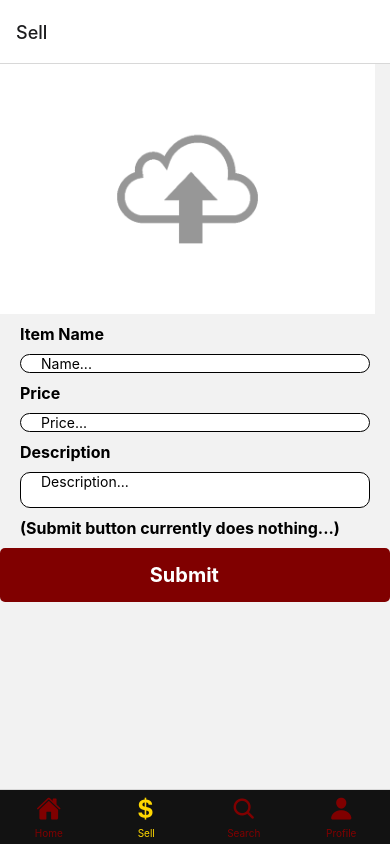
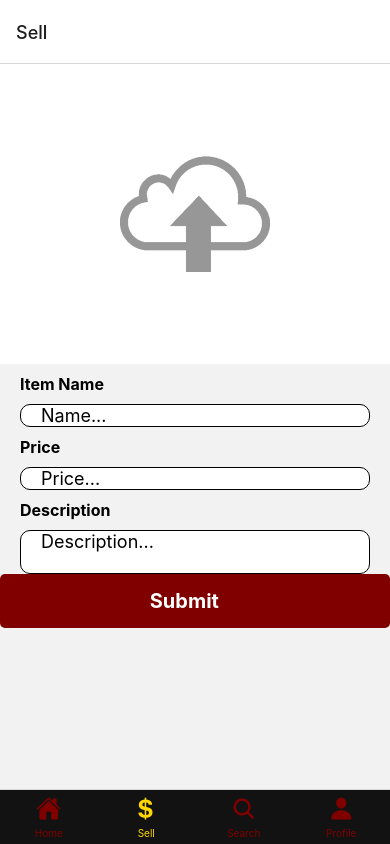
Before and after one commit to Cs262-BASSH/Client, a React Native app: screen /Sell in a window 390 px wide. Built offline with nearby package versions, Linux system fonts and the light colour scheme.

Commit message:
fixed image resizing + bigger text boxes

```diff
--- a/screens/Upload.js
+++ b/screens/Upload.js
@@ -2,9 +2,18 @@ import React from 'react';
 import { View, Text, TextInput, Image, TouchableOpacity, StyleSheet, ScrollView } from 'react-native';
 import * as ImagePicker from 'expo-image-picker';
 import UploadImageTemp from "../assets/UploadImageTemp.png"
+import blank from "../assets/black.png"
+
+global.control = 0;
 
 export default function Upload() {
   const [selectedImage, setSelectedImage] = React.useState(UploadImageTemp);
+	const [defaultImage, setDefaultImage] = React.useState(UploadImageTemp);
+
+	if (control === 0) {
+		setDefaultImage(UploadImageTemp);
+		control = 1;
+	}
 
   let openImagePickerAsync = async () => {
     let permissionResult = await ImagePicker.requestMediaLibraryPermissionsAsync();
@@ -21,19 +30,19 @@ export default function Upload() {
 		}
 
       setSelectedImage({ localUri: pickerResult.uri });
+			setDefaultImage(blank);
 		};
 
   return (
     <ScrollView>
 		<View>
       <TouchableOpacity onPress={openImagePickerAsync}>
-				<Image source={UploadImageTemp} style={styles.defautlImage}/>
+				<Image source={defaultImage} style={styles.defaultImage}/>
 				<Image source={{uri: selectedImage.localUri}}
 					style={styles.image}/>
-
       </TouchableOpacity>
 
-			<Text style={styles.heading}>Item Name</Text>
+			<Text style={styles.firstHeading}>Item Name</Text>
 				<TextInput style={styles.typeInput}
 					placeholder = "Name...">
 			</TextInput>
@@ -45,12 +54,10 @@ export default function Upload() {
 
 			<Text style={styles.heading}>Description</Text>
 					<TextInput style={styles.typeInput}
-			placeholder = "Description..."
-			multiline={true}>
+						placeholder = "Description..." multiline={true}>
 			</TextInput>
 
-			<Text style={styles.heading}>(Submit button currently does nothing...)</Text>
-
+			<Text></Text>
 			<TouchableOpacity onPress={() => null} style={styles.button}>
       	<Text style={styles.buttonText}> Submit</Text>
       </TouchableOpacity>
@@ -60,18 +67,21 @@ export default function Upload() {
 }
 
 const styles = StyleSheet.create({
-  defautlImage: {
-		width: 375,
-    height: 250,
-    justifyContent: 'center',
-    alignItems: 'center',
+  defaultImage: {
+		width: "100%",
+    height: 300,
 		position: "absolute",
 	},
 	image: {
-    width: 375,
-    height: 250,
-    justifyContent: 'center',
-    alignItems: 'center',
+    width: "100%",
+    height: 300,
+		resizeMode: "contain",
+  },
+	firstHeading: {
+		padding: 10,
+		paddingLeft: 20,
+		fontSize: 16,
+		fontWeight: "bold",
 	},
 	heading: {
 		padding: 10,
@@ -80,6 +90,7 @@ const styles = StyleSheet.create({
 		fontWeight: "bold",
 	},
 	typeInput: {
+		fontSize: 18,
 		paddingLeft: 20,
 		backgroundColor: "white",
 		borderWidth: 1,
@@ -92,7 +103,6 @@ const styles = StyleSheet.create({
 		backgroundColor: "maroon",
 		padding: 15,
 		borderRadius: 5,
-		//marginTop: 130,
 	},
 	buttonText: {
 		paddingLeft: 130,
```
Also changed, not shown: assets/black.png (added). Lines whose indentation alone changed are shown as unchanged.
